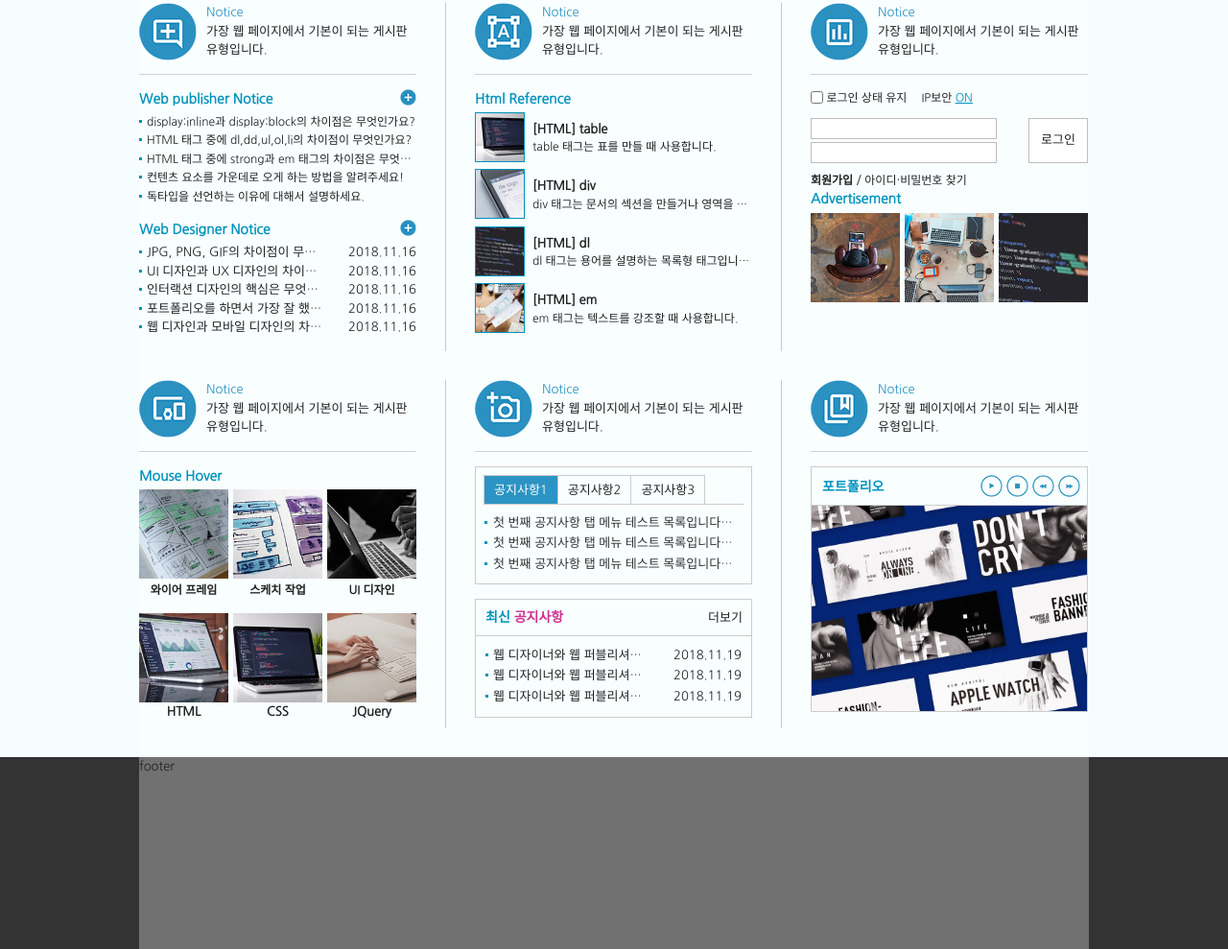
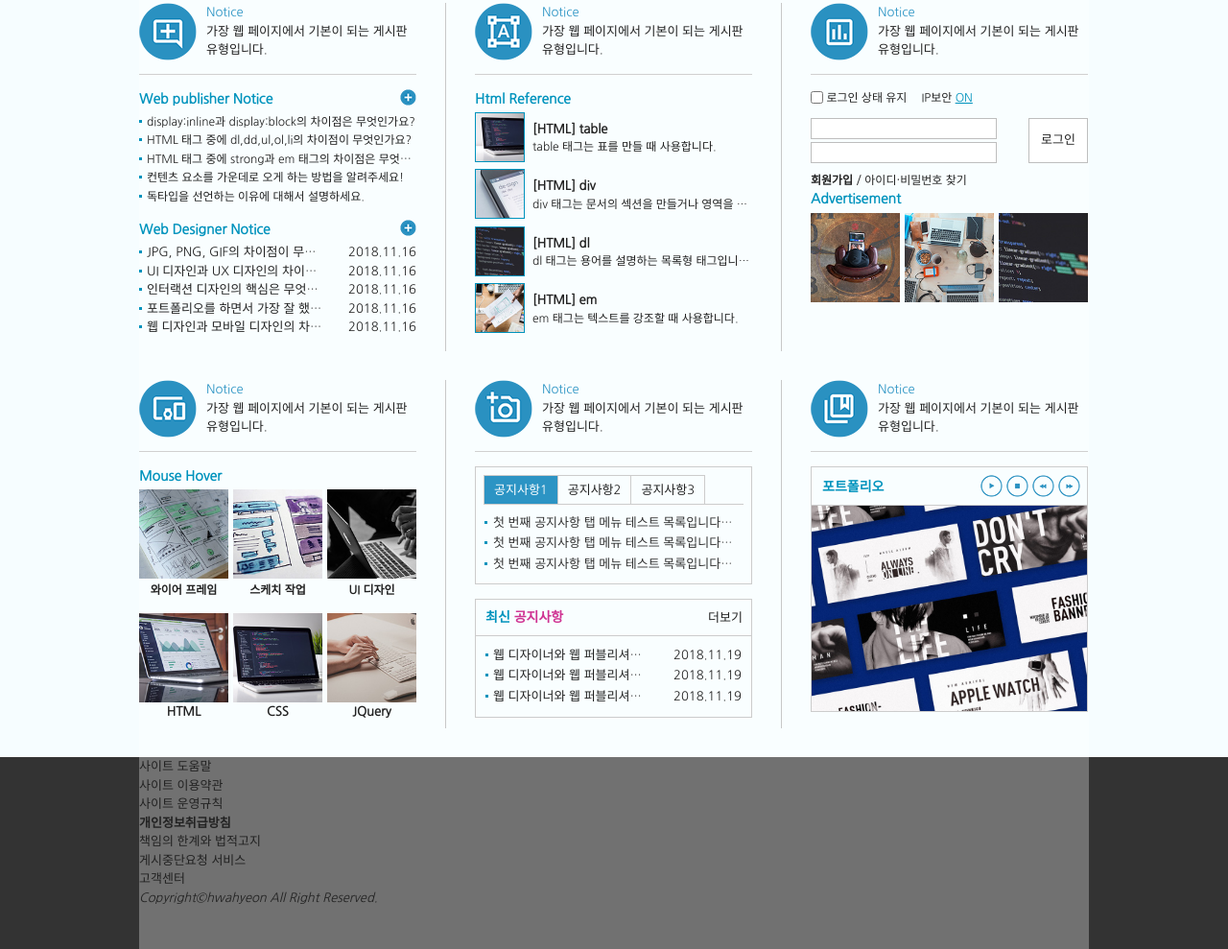
Before and after one commit to hwahyeon/lecture_wb, a plain HTML site: page 01WEBSTANDARD/web/index.html in a window 1280 px wide. Shown: the part 822-1811 px from the top of the page at 96% size. Drawn offline with Linux system fonts and the light colour scheme; a web font is replaced by a local one.

Commit message:
Create footer (HTML)

```diff
--- a/01WEBSTANDARD/web/index.html
+++ b/01WEBSTANDARD/web/index.html
@@ -394,7 +394,23 @@
         <!-- //contents -->
 
         <div id="footer">
-            <div class="container">footer</div>
+            <div class="container">
+                <h2 class="ir_su">푸터 영역</h2>
+                <div class="footer">
+                    <ul>
+                        <li><a href="#">사이트 도움말</a></li>
+                        <li><a href="#">사이트 이용약관</a></li>
+                        <li><a href="#">사이트 운영규칙</a></li>
+                        <li><a href="#"><strong>개인정보취급방침</strong></a></li>
+                        <li><a href="#">책임의 한계와 법적고지</a></li>
+                        <li><a href="#">게시중단요청 서비스</a></li>
+                        <li><a href="#">고객센터</a></li>
+                    </ul>
+                </div>
+                <address>
+                    Copyright&copy;hwahyeon All Right Reserved.
+                </address>
+            </div>
         </div>
         <!-- //footer -->
     </div>
```
